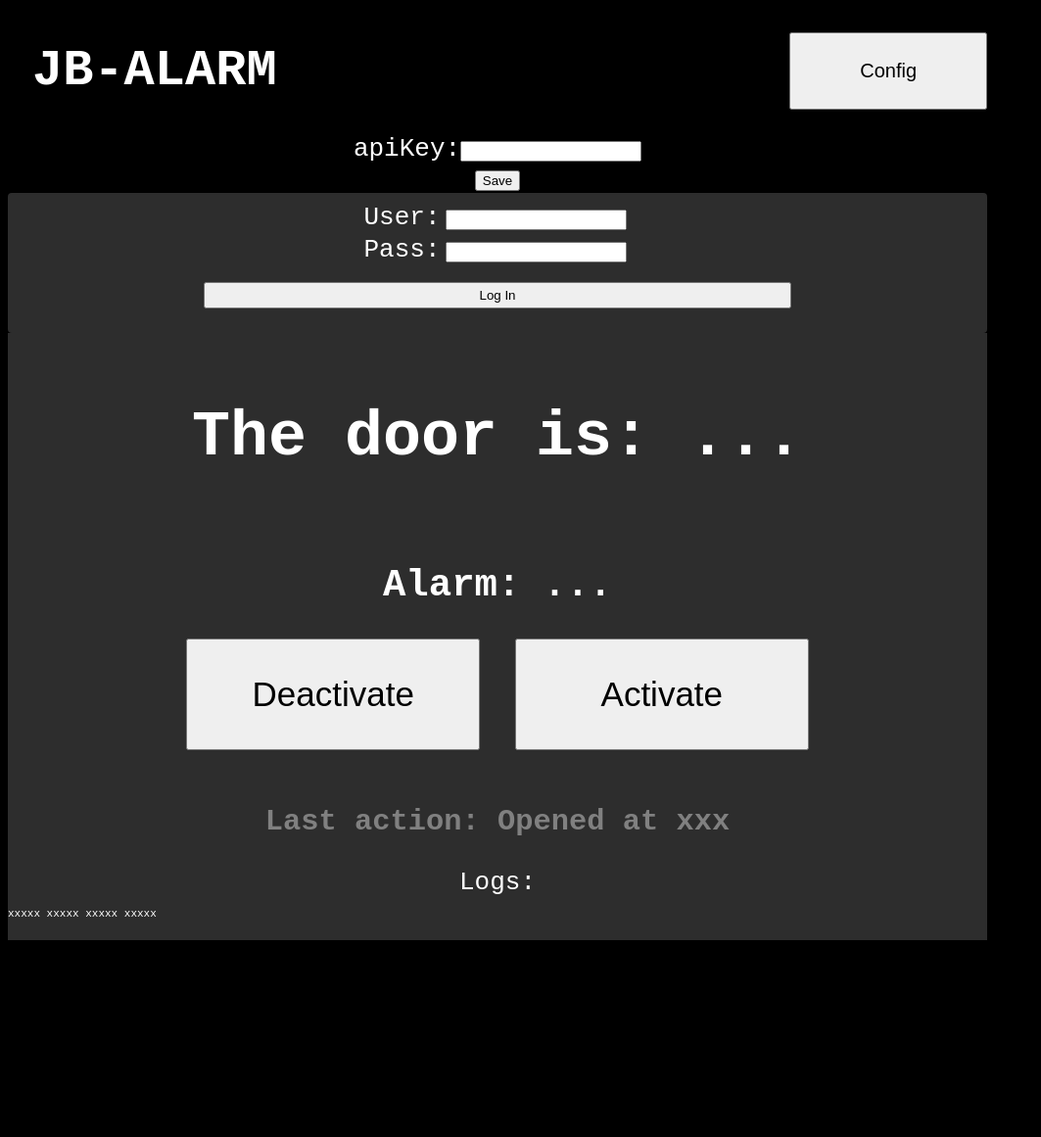
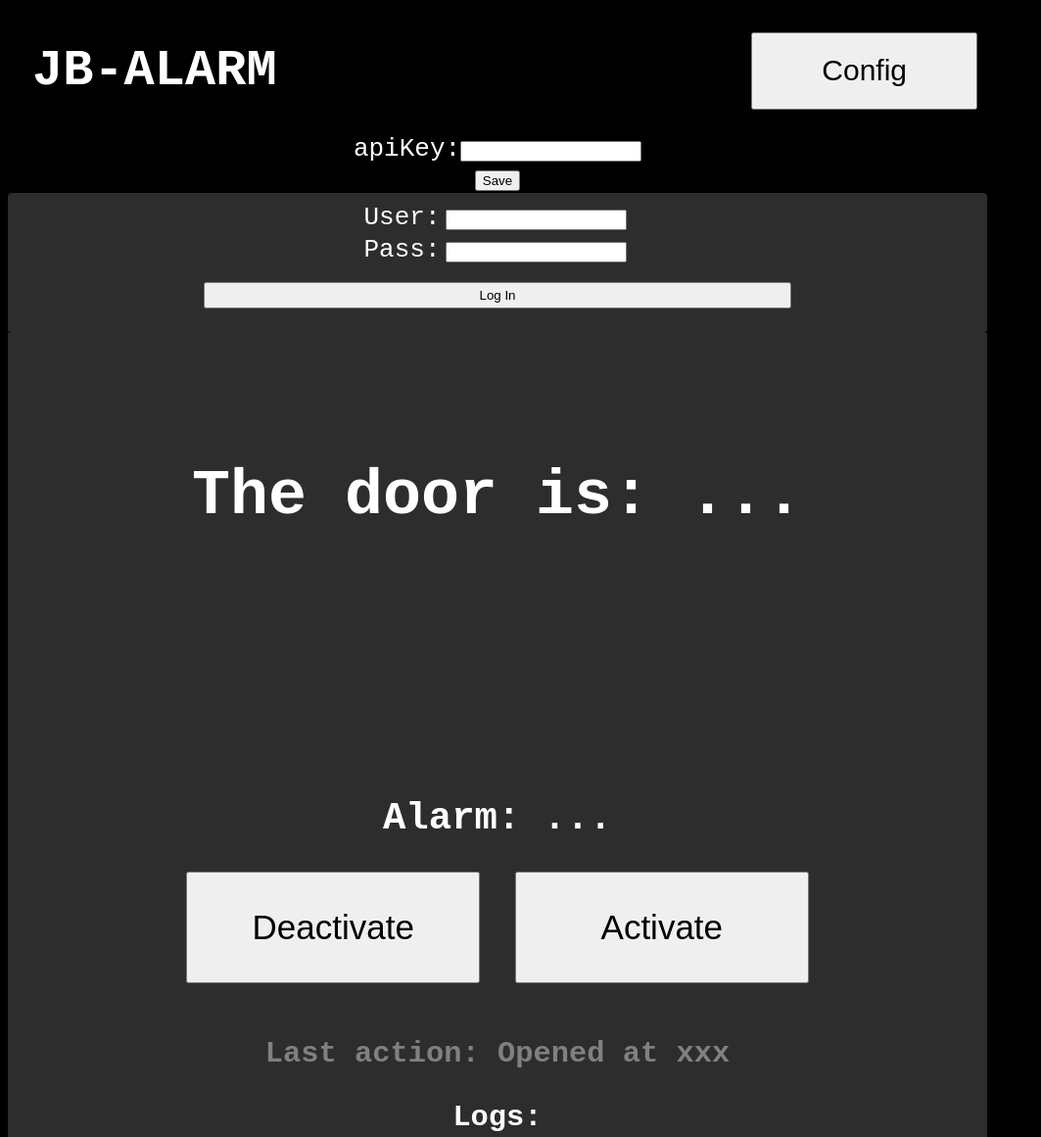
Before and after one commit to joelbarba/jb-alarm, a website with bundled scripts: page ui/index.html in a window 1280 px wide. Shown: the top 1161 px of the page at 98% size, without its empty margins (0-1063 px from the left). Before the commit the page ends 968 px from the top, so only its background shows below. Built offline with nearby package versions, Linux system fonts and the light colour scheme.

Commit message:
adjust more styles

```diff
--- a/ui/index.html
+++ b/ui/index.html
@@ -38,7 +38,7 @@
       <button id="activate-btn">Activate</button>
     </div>
     <h3 id="last-action">Last action: Opened at xxx</h3>
-    <span>Logs:</span>
+    <h3>Logs:</h3>
     <p id="logs-list">
       xxxxx
       xxxxx
--- a/ui/styles.css
+++ b/ui/styles.css
@@ -13,9 +13,9 @@ body {
   margin-left: 25px;
 }
 #config-btn {
-  padding: 25px 70px;
-  margin: 25px 0;
-  font-size: 20px;
+  padding: 15px 70px;
+  margin: 25px 10px;
+  font-size: 30px;
 }
 
 #login-panel {
@@ -48,8 +48,8 @@ body {
   font-size: 65px;
   /* background: red; */
   /* background: #00c100; */
-  padding: 60px 0;
-  margin: 0 10px;
+  padding: 120px 0;
+  margin: 0 10px 150px;
 }
 #activate-btn, #deactivate-btn {
   font-size: 35px;
```
